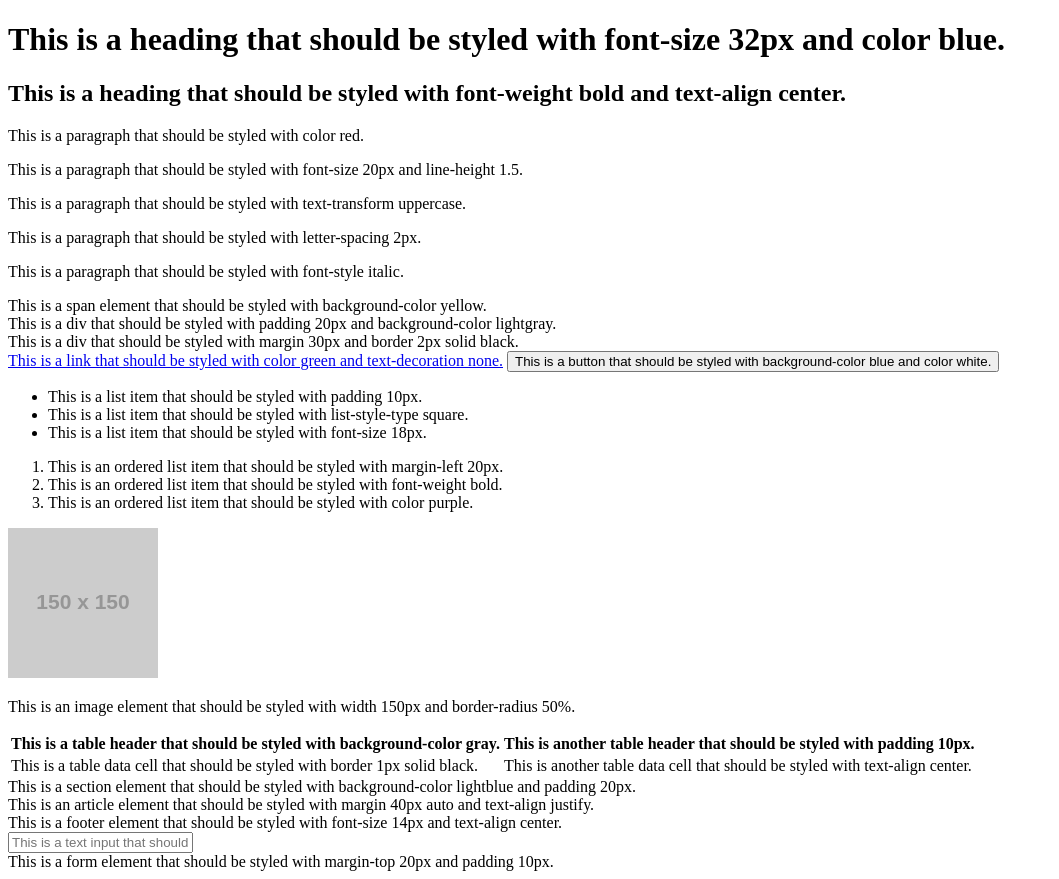
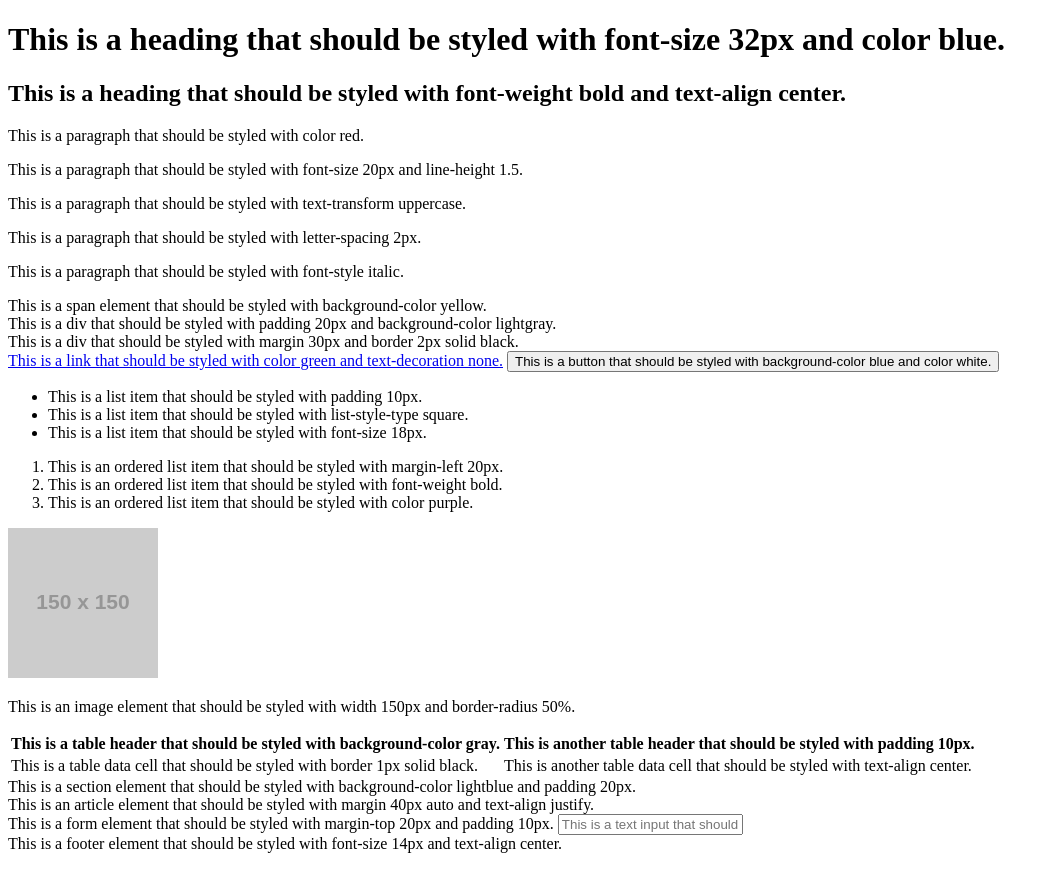
Before and after one commit to PPMGKKApplProgTeacher/CssDemo, a plain HTML site: page index.html in a window 1280 px wide. Shown: the whole page, without its empty margins (0-1059 px from the left). Drawn offline with Linux system fonts and the light colour scheme; placeholder pictures from the web are drawn by us.

Commit message:
Adjusted HTML

```diff
--- a/index.html
+++ b/index.html
@@ -80,14 +80,16 @@
     <!-- Article Element -->
     <article>This is an article element that should be styled with margin 40px auto and text-align justify.</article>
 
+
+    <!-- Form Element -->
+    <form>
+        This is a form element that should be styled with margin-top 20px and padding 10px.
+        <!-- Input Element -->
+        <input type="text" placeholder="This is a text input that should be styled with border 1px solid blue." />
+    </form>
+
     <!-- Footer Element -->
     <footer>This is a footer element that should be styled with font-size 14px and text-align center.</footer>
 
-    <!-- Input Element -->
-    <input type="text" placeholder="This is a text input that should be styled with border 1px solid blue." />
-
-    <!-- Form Element -->
-    <form>This is a form element that should be styled with margin-top 20px and padding 10px.</form>
-
 </body>
 </html>
```
